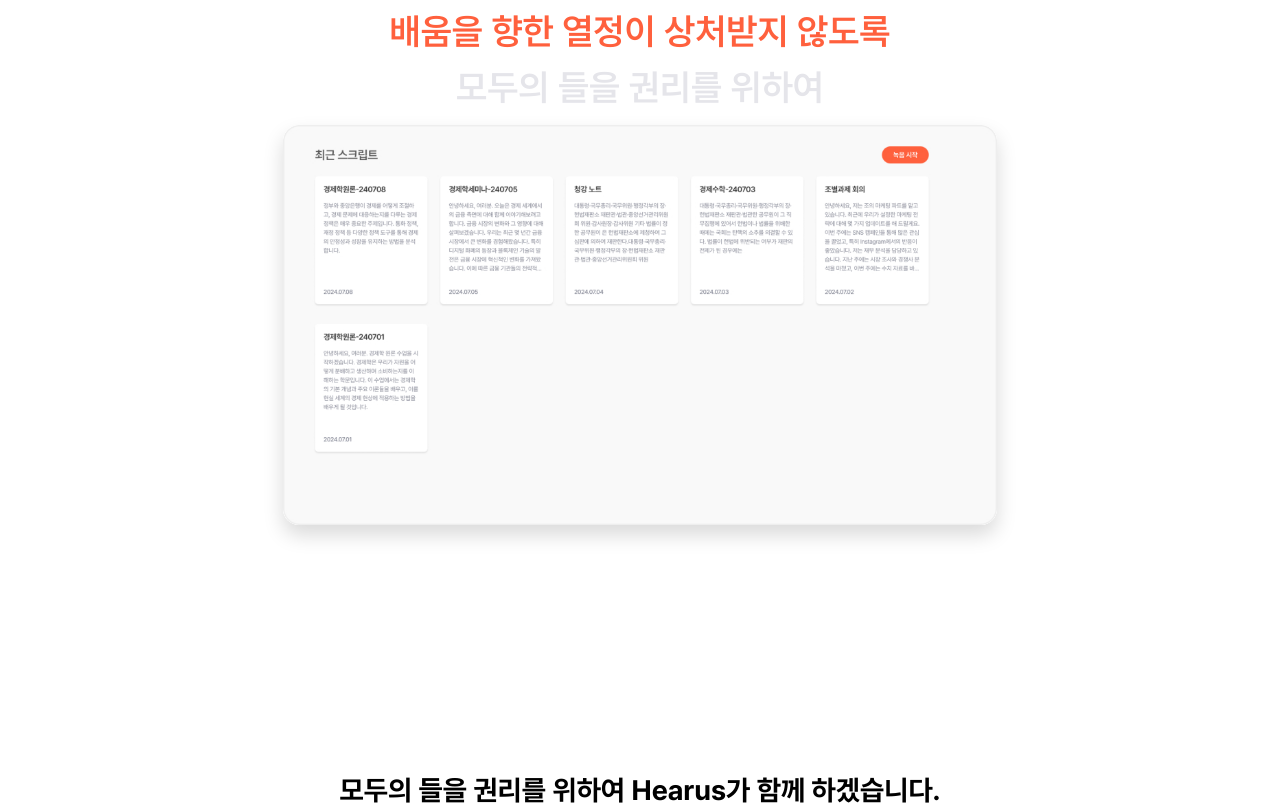
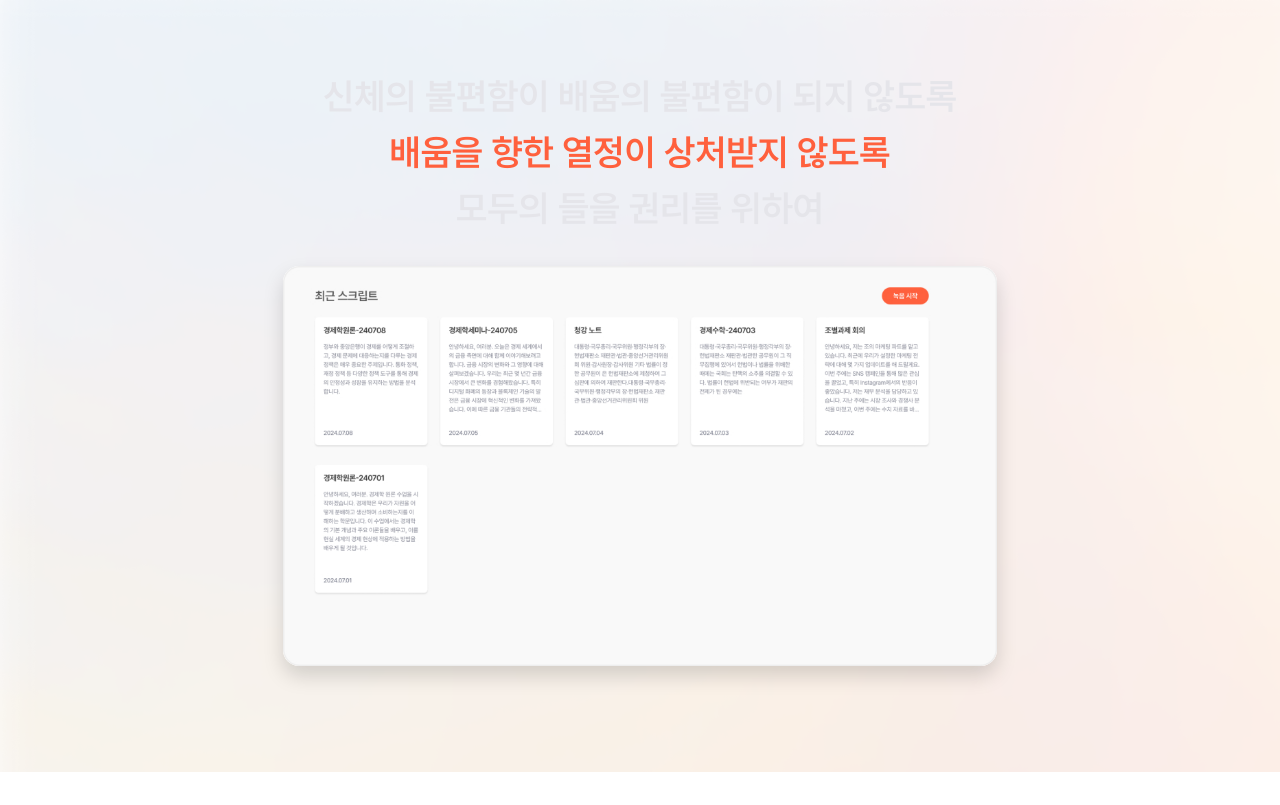
Before and after one commit to TEAM-Hearus/HEARUS-REACT-FRONTEND, a React (Vite) app: page / in a window 1280 px wide. Shown: the part 2360-3165 px from the top of the page. Built offline with nearby package versions, Linux system fonts and the light colour scheme; no server answers.

Commit message:
design: 캐러셀들 있는 부분 배경 적용

```diff
--- /dev/null
+++ b/src/components/molecules/landings/ImageCarousel/ImageCarousel.module.scss
@@ -0,0 +1,8 @@
+@import '../../../../styles/variables/colors.scss';
+@import '../../../../styles/variables/fonts.scss';
+
+.exampleImg {
+  height: 50dvh;
+  box-shadow: 0px 10px 20px 0px rgba(0, 0, 0, 0.15);
+  border-radius: 16px;
+}
--- /dev/null
+++ b/src/components/molecules/landings/ImageCarousel/ImageCarousel.tsx
@@ -0,0 +1,16 @@
+import example from '../../../../assets/images/landing/landing-myscript.jpg';
+import styles from './ImageCarousel.module.scss';
+
+const ImageCarousel = () => {
+  return (
+    <article>
+      <img
+        className={styles.exampleImg}
+        src={example}
+        alt="recent script page example"
+      />
+    </article>
+  );
+};
+
+export default ImageCarousel;
--- a/src/pages/Landing/Landing.module.scss
+++ b/src/pages/Landing/Landing.module.scss
@@ -184,7 +184,7 @@
   justify-content: flex-end;
   align-items: center;
   gap: 50px;
-  height: 600px;
+  padding: 100px;
   background-color: $white_FF;
   border-radius: 30px;
 }
@@ -227,11 +227,6 @@
   font-size: 18px;
   color: $dark-font_33;
 }
-.exampleImg {
-  height: 50dvh;
-  box-shadow: 0px 10px 20px 0px rgba(0, 0, 0, 0.15);
-  border-radius: 16px;
-}
 .descriptionContainer {
   display: flex;
   flex-direction: column;
@@ -240,12 +235,13 @@
   @include Medium_Body_16;
   color: $dark-font_33;
 }
-.highLight {
+.carouselsContainer {
   display: flex;
   flex-direction: column;
   justify-content: center;
   align-items: center;
-  gap: 20px;
+  background-image: url('../../assets/images/auth-page-bg.png');
+  gap: 40px;
   height: 100dvh;
   background-color: $white_FF;
 }
--- a/src/pages/Landing/Landing.tsx
+++ b/src/pages/Landing/Landing.tsx
@@ -1,13 +1,13 @@
 import { Link, Navigate } from 'react-router-dom';
 import TextCarousel from '../../components/molecules/landings/TextCarousel/TextCarousel';
-import { checkAuthentication } from '../../utils/auth';
+import ImageCarousel from '../../components/molecules/landings/ImageCarousel/ImageCarousel';
 import Logo from '../../assets/images/logo/landing-logo.svg?react';
 import graph1 from '../../assets/images/landing/graph1.png';
 import graph2 from '../../assets/images/landing/graph2.png';
 import function1 from '../../assets/images/landing/function1.png';
 import function2 from '../../assets/images/landing/function2.png';
 import function3 from '../../assets/images/landing/function3.png';
-import example from '../../assets/images/landing/landing-myscript.jpg';
+import { checkAuthentication } from '../../utils/auth';
 import styles from './Landing.module.scss';
 
 const Landing = () => {
@@ -134,13 +134,9 @@ const Landing = () => {
           </article>
         </div>
       </section>
-      <section className={styles.highLight}>
+      <section className={styles.carouselsContainer}>
         <TextCarousel />
-        <img
-          className={styles.exampleImg}
-          src={example}
-          alt="recent script page example"
-        />
+        <ImageCarousel />
       </section>
       <section className={styles.finalSection}>
         <p>모두의 들을 권리를 위하여 Hearus가 함께 하겠습니다.</p>
```
Also changed, not shown: src/assets/images/landing/landing-caption.png (added), src/assets/images/landing/landing-detail.png (added).
